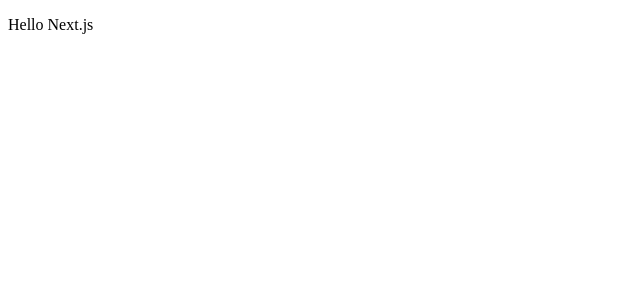
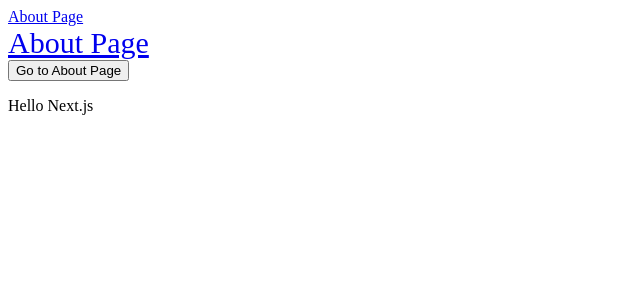
Before and after one commit to aykuttasil/NextPlayground, a Next.js app: page / in a window 1280 px wide. Shown: the top 300 px of the page, without its empty margins (0-640 px from the left). Built offline with nearby package versions, Linux system fonts and the light colour scheme.

Commit message:
client side route

```diff
--- /dev/null
+++ b/pages/about.js
@@ -0,0 +1,5 @@
+export default() => (
+    <div>
+        <p>This is the about page</p>
+    </div>
+)
--- a/pages/index.js
+++ b/pages/index.js
@@ -1,5 +1,23 @@
+// This is the Link API
+import Link from 'next/link'
+
 const Index = () => (
     <div>
+        <Link href="/about">
+            <a>About Page</a>
+        </Link>
+        <br/>
+        <Link href="/about">
+            <a style={{
+                fontSize: 30
+            }}>About Page</a>
+        </Link>
+        <br/>
+
+        <Link href="/about">
+            <button>Go to About Page</button>
+        </Link>
+
         <p>Hello Next.js</p>
     </div>
 )
```
